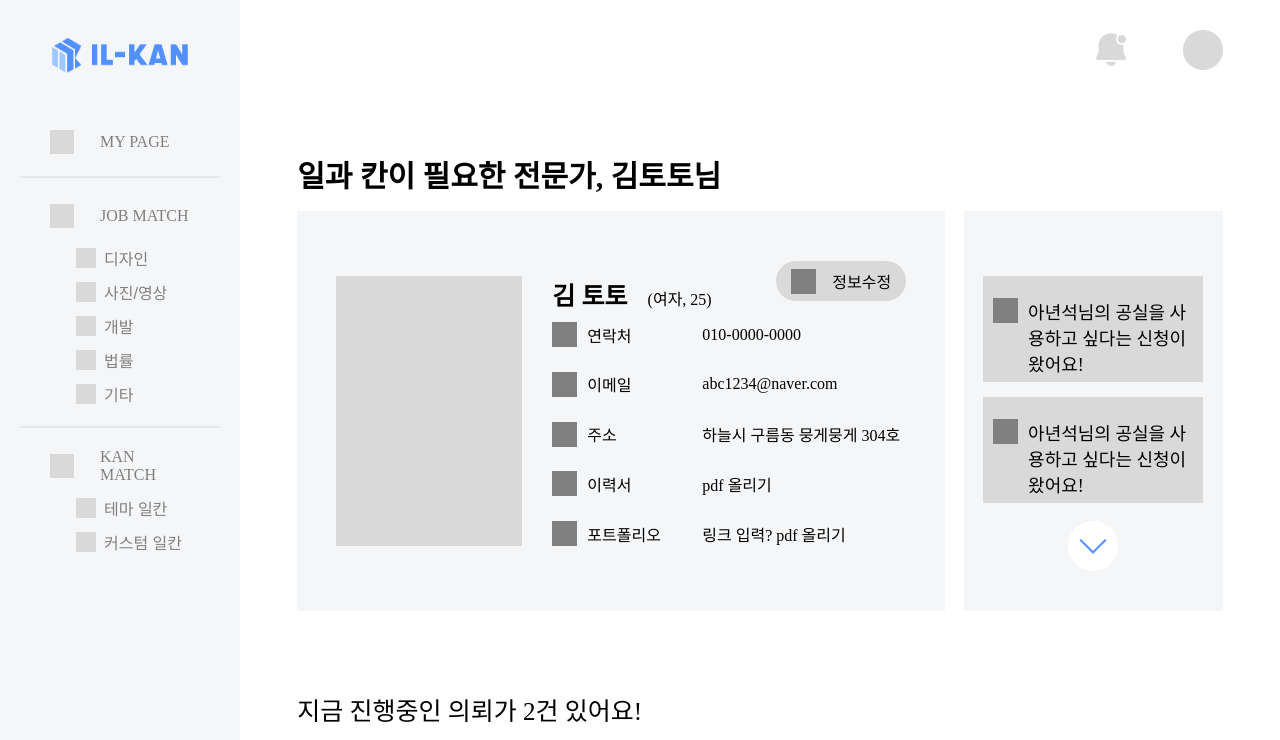
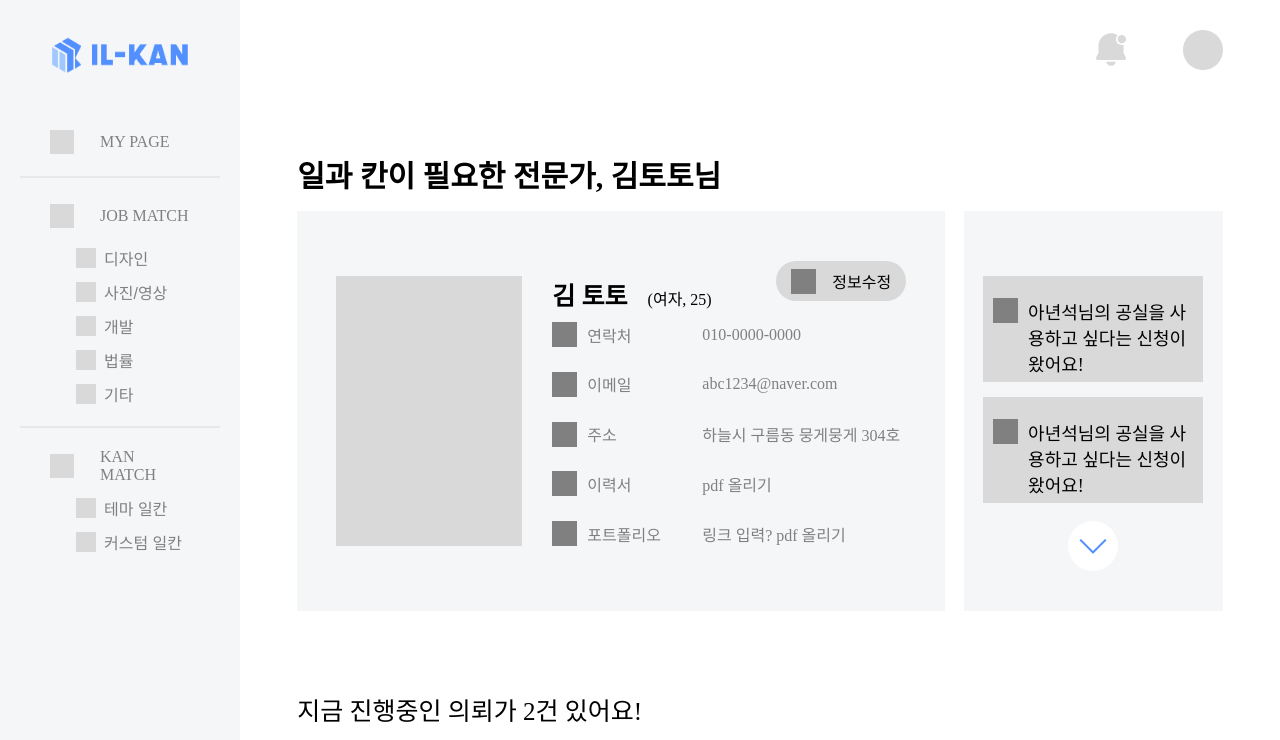
Before and after one commit to cryingdryice/ILKAN-web, a React (Vite) app: page /main/myPage in a window 1280 px wide. Shown: the top 740 px of the page. Built offline with nearby package versions, Linux system fonts and the light colour scheme; the HTML template or start-up script is replaced by a standard one.

Commit message:
fix: 글자색 변경

```diff
--- a/src/css/components/profile.module.css
+++ b/src/css/components/profile.module.css
@@ -89,8 +89,11 @@
   display: flex;
   align-items: center;
   width: 150px;
+  color: #808080;
 }
-
+.profileInformation span {
+  color: #808080;
+}
 .profileInformation label::before {
   content: "";
   display: inline-block;
```
